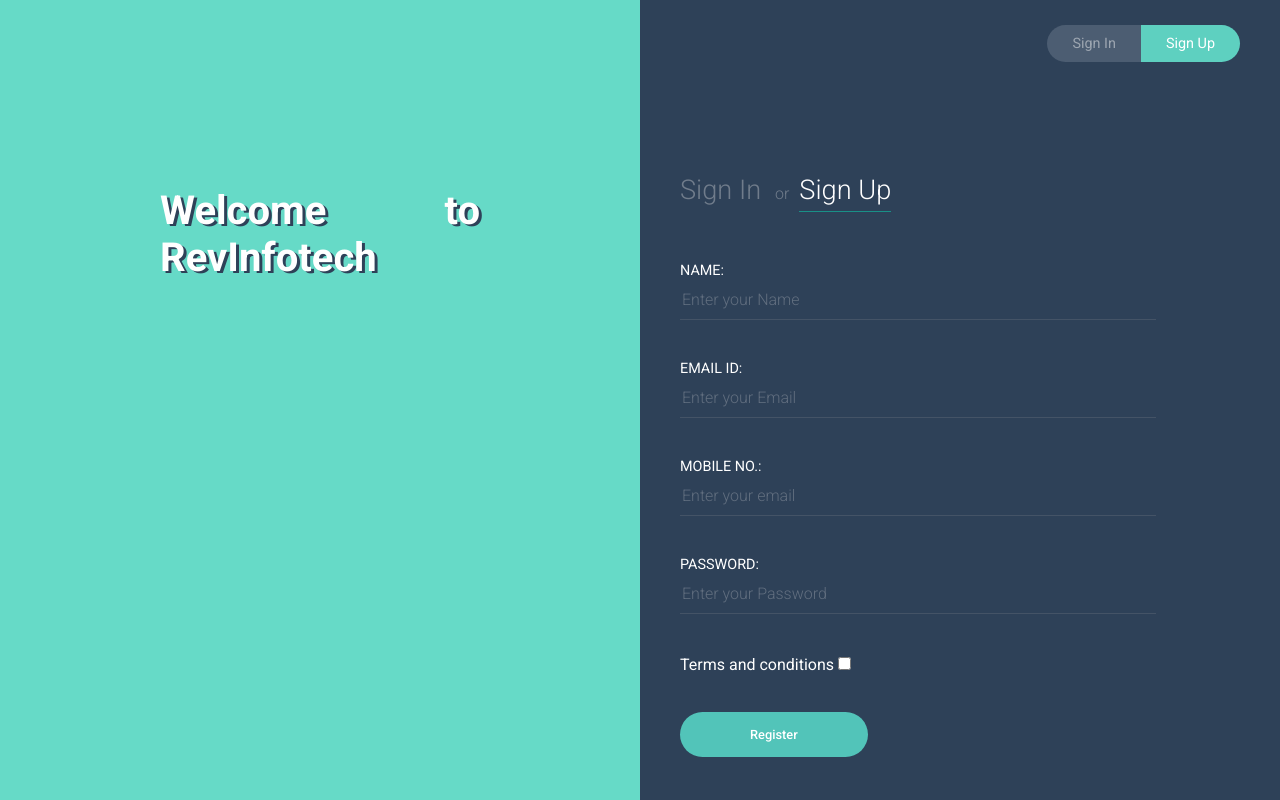
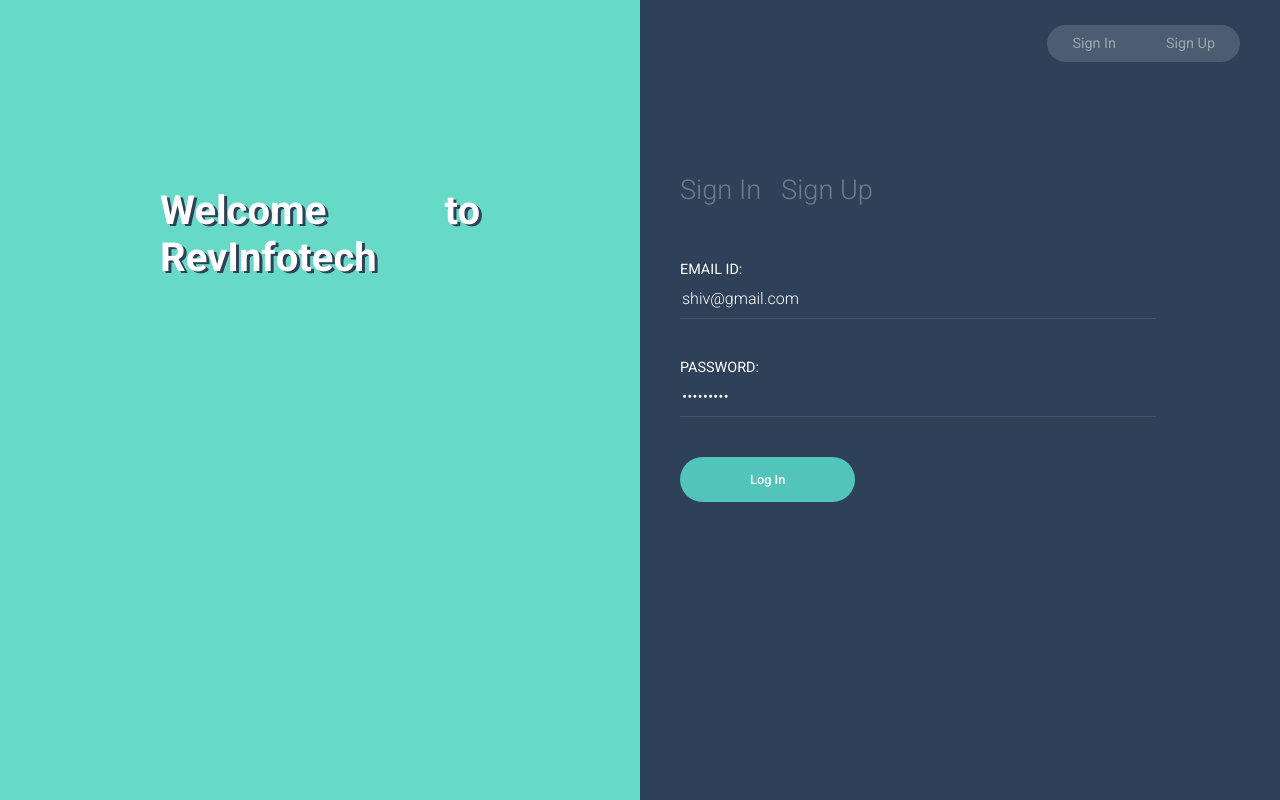
Before and after one commit to parth1120/StackOverflow, a React (Create React App) app: page /auth in a window 1280 px wide. Built offline with nearby package versions, Linux system fonts and the light colour scheme.

Commit message:
Dashboard

```diff
--- a/src/App.js
+++ b/src/App.js
@@ -1,38 +1,22 @@
 import React, { Component } from 'react';
-import { HashRouter as Router, Route, Link, NavLink } from 'react-router-dom';
-import SignUpForm from './component/Auth/SignUpForm';
-import SignInForm from './component/Auth/SignInForm';
-import './asset/css-loader.css'
+import './component/Auth/SignRouter'
+import './Dashboard/dashboard'
+import { BrowserRouter as Router, Route, Link, NavLink } from 'react-router-dom';
+import SignRouter from "./component/Auth/SignRouter";
+import Dashboard from "./Dashboard/dashboard";
 
-import './App.css';
 
 class App extends Component {
   render() {
     return (
-      <Router>
-        <div className="App">
-          <div className="App__Aside"><h1 className="App__AsideText">Welcome to RevInfotech</h1></div>
-          <div className="App__Form">
-            <div className="PageSwitcher">
-                <NavLink to="/sign-in" activeClassName="PageSwitcher__Item--Active" className="PageSwitcher__Item">Sign In</NavLink>
-                <NavLink exact to="/" activeClassName="PageSwitcher__Item--Active" className="PageSwitcher__Item">Sign Up</NavLink>
-              </div>
+        <Router>
+            <div>
+                <Route path="/auth" exact component={SignRouter}></Route>
+                <Route path="/" exact component={Dashboard}></Route>
+            </div>
 
-              <div className="FormTitle">
-                  <NavLink to="/sign-in" activeClassName="FormTitle__Link--Active"
-                  className="FormTitle__Link">Sign In</NavLink> or
-                  <NavLink exact to="/" activeClassName="FormTitle__Link--Active"
-                  className="FormTitle__Link">Sign Up</NavLink>
-              </div>
+        </Router>
 
-              <Route exact path="/" component={SignUpForm}>
-              </Route>
-              <Route path="/sign-in" component={SignInForm}>
-              </Route>
-          </div>
-
-        </div>
-      </Router>
     );
   }
 }
--- /dev/null
+++ b/src/Dashboard/dashboard.js
@@ -0,0 +1,31 @@
+import React, {Component} from 'react';
+import axios from 'axios'
+
+class Dashboard extends Component {
+
+    componentDidMount() {
+
+        const token = localStorage.getItem('token');
+
+        axios.get('http://10.42.0.1:3000/api/question/my-questions',
+            {
+                headers: {
+                    'Authorization': 'Bearer ' + token
+                }
+            })
+            .then(data => {
+                console.log(data)
+            })
+
+    }
+
+    render() {
+        return (
+            <div>
+                hello
+            </div>
+        );
+    }
+}
+
+export default Dashboard;
--- a/src/component/Auth/SignInForm.js
+++ b/src/component/Auth/SignInForm.js
@@ -1,9 +1,12 @@
 import React, {Component} from 'react';
-import {Link} from 'react-router-dom';
+import {Link, Route} from 'react-router-dom';
+import Dashboard from '../../Dashboard/dashboard'
 import {regEmail} from "../../shared/regex";
 import axios from 'axios';
 import {loginUrl} from '../../shared/url'
 import * as alertify from 'alertify.js';
+import SignUpForm from "./SignUpForm";
+
 
 class SignInForm extends Component {
     constructor(props) {
@@ -12,11 +15,11 @@
     }
 
     state = {
-        email: '',
+        email: 'shiv@gmail.com',
         emailRequired: false,
         emailError: false,
 
-        pass: '',
+        pass: 'Hello@123',
         passRequired: false,
     };
 
@@ -75,14 +78,14 @@
                         console.log(res);
                         console.log(res.data);
                         this.setState({showLoader: false});
-                        localStorage.setItem('token', res.data.token)
-
+                        localStorage.setItem('token', res.data.token);
+                        this.props.route.push('/')
 
                     })
                     .catch((err) => {
                         console.error(err.response);
                         this.setState({showLoader: false});
-                        alertify.logPosition('top right').error(err.response.data.message);
+                         alertify.logPosition('top right').error(err.response.data.message);
 
                     })
 
--- /dev/null
+++ b/src/component/Auth/SignRouter.js
@@ -0,0 +1,55 @@
+import React, {Component} from 'react';
+import {BrowserRouter as Router, NavLink, Route} from "react-router-dom";
+import SignUpForm from "./SignUpForm";
+import SignInForm from "./SignInForm";
+import '../../asset/css-loader.css'
+import '../../App.css';
+
+
+class SignRouter extends Component {
+
+
+    state = {
+        login: true
+    }
+
+    changeStateToLogin  = () => {
+        this.setState({login: true})
+    };
+
+    changeStateToSignUp  = () =>  {
+        this.setState({login: false})
+    };
+
+
+    render() {
+
+        console.log()
+
+        return (
+                <div className="App">
+                    <div className="App__Aside"><h1 className="App__AsideText">Welcome to RevInfotech</h1></div>
+                    <div className="App__Form">
+                        <div className="PageSwitcher">
+
+                            <a className="PageSwitcher__Item--Active" className="PageSwitcher__Item" onClick={this.changeStateToLogin}>Sign In</a>
+                            <a className="PageSwitcher__Item--Active" className="PageSwitcher__Item" onClick={this.changeStateToSignUp}>Sign Up</a>
+
+                        </div>
+
+                        <div className="FormTitle">
+                            <a className="FormTitle__Link--Active" className="FormTitle__Link" onClick={this.changeStateToLogin}>Sign In</a>
+                            <a  className="FormTitle__Link--Active" className="FormTitle__Link" onClick={this.changeStateToSignUp}>Sign Up</a>
+
+                        </div>
+                        {this.state.login ? <SignInForm activeClassName="PageSwitcher__Item--Active" route={this.props.history}/> : <SignUpForm/>}
+
+                    </div>
+
+                </div>
+        );
+    }
+
+}
+
+export default SignRouter;
--- a/src/shared/url.js
+++ b/src/shared/url.js
@@ -2,3 +2,4 @@
 
 export const signUrl = baseUrl +'/user/signup';
 export const loginUrl = baseUrl + '/user/login';
+// export const DashU
```
Also changed, not shown: src/component/Auth/Dashboard.js (deleted, +0 -13 lines), src/component/Auth/SignUpForm.js (+7 -0 lines), src/Router/route.js (added).
